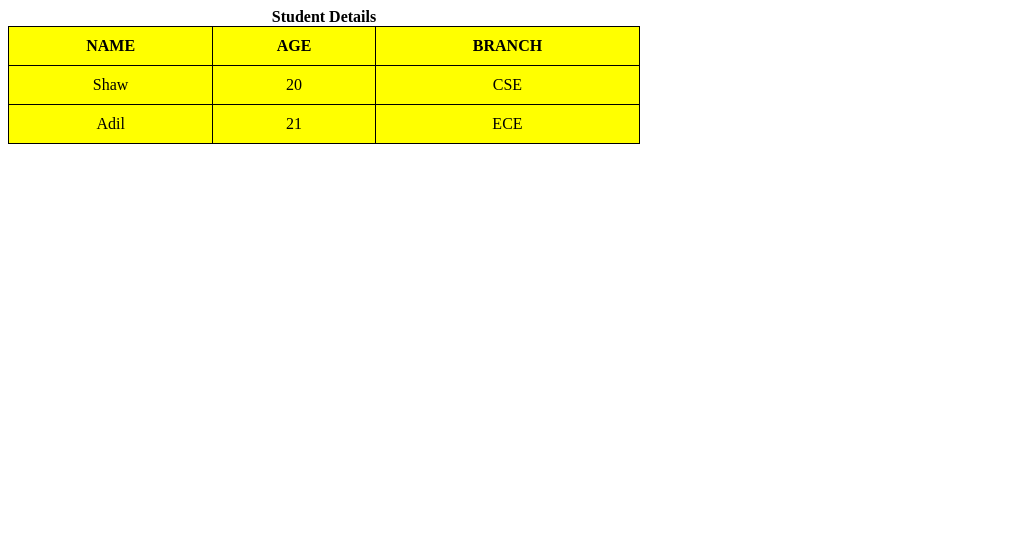
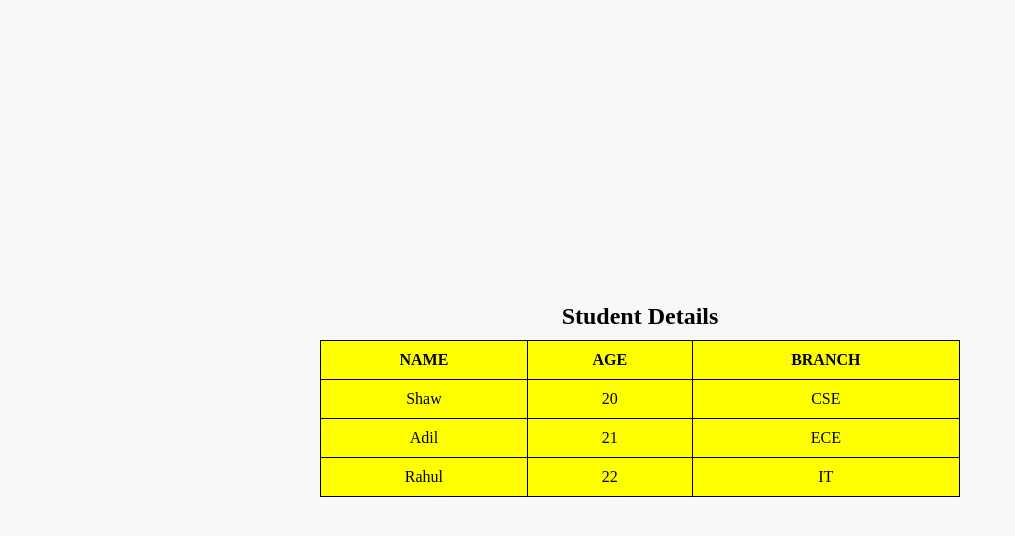
Before and after one commit to acciojob/table-practise-Aryamnsls, a website: page main.html in a window 1280 px wide. Shown: the whole page, without its empty margins (0-1015 px from the left). Drawn offline with Linux system fonts and the light colour scheme.

Commit message:
created a submission

```diff
--- a/main.html
+++ b/main.html
@@ -1,17 +1,23 @@
 <!DOCTYPE html>
-<html>
+<html lang="en">
 <head>
+    <meta charset="UTF-8">
+    <meta name="viewport" content="width=device-width, initial-scale=1.0">
     <title>HTML TABLE-1</title>
     <link rel="stylesheet" href="styles.css">
+    <script defer src="script.js"></script>
 </head>
 <body>
-    <table>
+    <table id="studentTable">
         <caption><b>Student Details</b></caption>
+        <thead>
             <tr>
                 <th>NAME</th>
                 <th>AGE</th>
                 <th>BRANCH</th>
             </tr>
+        </thead>
+        <tbody>
             <tr>
                 <td>Shaw</td>
                 <td>20</td>
@@ -22,6 +28,7 @@
                 <td>21</td>
                 <td>ECE</td>
             </tr>
+        </tbody>
     </table>
 </body>
 </html>
--- a/script.js
+++ b/script.js
@@ -1 +1,11 @@
-//your JS code here. If required.
+document.addEventListener("DOMContentLoaded", function () {
+    let tableBody = document.querySelector("#studentTable tbody");
+
+    let newRow = document.createElement("tr");
+    newRow.innerHTML = `
+        <td>Rahul</td>
+        <td>22</td>
+        <td>IT</td>
+    `;
+    tableBody.appendChild(newRow);
+});
--- a/styles.css
+++ b/styles.css
@@ -1,15 +1,35 @@
+/* Center the table */
+body {
+    display: flex;
+    justify-content: center;
+    align-items: center;
+    height: 100vh;
+    background-color: #f8f8f8;
+    margin: 0;
+}
+
+/* Style the table */
 table {
     border-collapse: collapse;
+    background-color: yellow;
     width: 50%;
-    background-color: yellow;
-}
-
-th, td {
-    border: 1px solid black;
-    padding: 10px;
     text-align: center;
 }
 
+/* Apply border styles */
+table, th, td {
+    border: 1px solid black;
+    padding: 10px;
+}
+
+/* Bold headers */
 th {
     font-weight: bold;
 }
+
+/* Style the caption */
+caption {
+    font-size: 1.5em;
+    font-weight: bold;
+    margin-bottom: 10px;
+}
```
Lines whose indentation alone changed are shown as unchanged.
